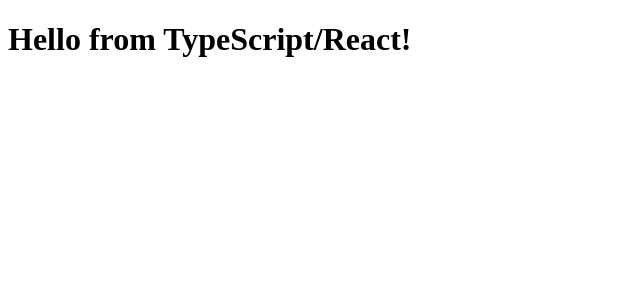
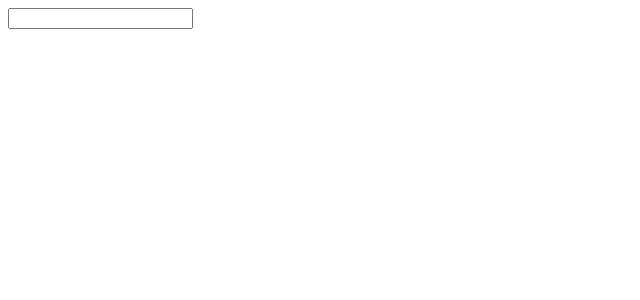
Before and after one commit to EstebanBorai/react-golang-chat, a React app in the folder client/: page / in a window 1280 px wide. Shown: the top 300 px of the page, without its empty margins (0-640 px from the left). Built offline with nearby package versions, Linux system fonts and the light colour scheme.

Commit message:
Working on Chat FE

```diff
--- /dev/null
+++ b/client/src/components/App.tsx
@@ -0,0 +1,73 @@
+import * as React from 'react';
+import { webSocket, WebSocketSubject } from 'rxjs/webSocket';
+import { Observable } from 'rxjs';
+import Chat from './Chat';
+import Login from './Login';
+
+export interface Message {
+  author: string;
+  message: string;
+}
+
+export interface Session {
+  username: string;
+  session: Observable<any>;
+  socket: WebSocketSubject<Message>;
+}
+
+const App = (): JSX.Element => {
+  const [session, setSession] = React.useState({
+    username: null,
+    session: null,
+    socket: null
+  });
+
+  const [messages, setMessages] = React.useState<Message[]>([]);
+  const [error, setError] = React.useState(null);
+  const [isDone, setDone] = React.useState(false);
+
+  const socket: WebSocketSubject<Message> = webSocket('ws://127.0.0.1:5200');
+
+  const handleNewMessage = (message: Message): boolean => {
+    setMessages([...messages, message]);
+
+    return true;
+  }
+
+  const handleError =  (err: string): void => {
+    setError(err);
+  }
+
+  const handleCompletion = (): void => {
+    setDone(true);
+  }
+
+  const handleConnect = async (username: string): Promise<void> => {
+    socket.subscribe(
+      handleNewMessage,
+      handleError,
+      handleCompletion
+    );
+
+    const newSession = socket.multiplex(
+      () => ({ subscribe: username }),
+      () => ({ unsubscribe: username }),
+      handleNewMessage
+    );
+
+    setSession({
+      ...session,
+      username,
+      session: newSession,
+      socket
+    });
+  }
+
+  if (session && session.socket) {
+    return <Chat session={session} messages={messages} />
+  }
+
+  return <Login onSubmit={handleConnect} />
+}
+
+export default App;
--- /dev/null
+++ b/client/src/components/Chat/index.tsx
@@ -0,0 +1,45 @@
+import * as React from 'react';
+import { webSocket } from 'rxjs/webSocket';
+import { Message, Session } from '../App';
+
+interface ChatProps {
+  messages: Message[];
+  session: Session;
+}
+
+const Chat = ({ messages, session }: ChatProps): JSX.Element => {
+  const [text, setText] = React.useState('');
+
+  const handleSubmit = (event: React.FormEvent<HTMLFormElement>): void => {
+    event.preventDefault();
+
+    session.socket.next({
+      author: 'me',
+      message: text
+    });
+  }
+
+  const handleChange = (event: React.ChangeEvent<HTMLInputElement>): void => {
+    setText(event.target.value);
+  }
+
+  return (
+    <section className="application-section">
+      <div>
+        <ul>
+          {
+            messages.map((message) => (
+              <li>{message.author}: {message.message}</li>
+            ))
+          }
+        </ul>
+        <form action="" onSubmit={handleSubmit}>
+          <input type="text" name="text" value={text} onChange={handleChange} />
+          <button type="submit">Send</button>
+        </form>
+      </div>
+    </section>
+  );
+}
+
+export default Chat;
--- /dev/null
+++ b/client/src/components/Login/index.tsx
@@ -0,0 +1,29 @@
+import * as React from 'react';
+
+interface LoginProps {
+  onSubmit: (username: string) => Promise<void>;
+}
+
+const Login = ({ onSubmit }: LoginProps): JSX.Element => {
+  const [username, setUsername] = React.useState('');
+
+  const handleSubmit = (event: React.FormEvent<HTMLFormElement>): void => {
+    event.preventDefault();
+
+    onSubmit(username)
+  }
+
+  const handleChange = (event: React.ChangeEvent<HTMLInputElement>): void => {
+    setUsername(event.target.value);
+  }
+
+  return (
+    <section className="application-section">
+      <form action="" onSubmit={handleSubmit}>
+        <input type="text" name="username" value={username} onChange={handleChange} />
+      </form>
+    </section>
+  );
+}
+
+export default Login;
--- a/client/src/main.tsx
+++ b/client/src/main.tsx
@@ -1,11 +1,8 @@
 import * as React from 'react';
 import * as ReactDOM from 'react-dom';
-
-const Hello = (): JSX.Element => (
-  <h1>Hello from TypeScript/React!</h1>
-);
+import App from './components/App';
 
 ReactDOM.render(
-  <Hello />,
+  <App />,
   document.getElementById('root')
 );
--- a/client/webpack.config.js
+++ b/client/webpack.config.js
@@ -67,6 +67,6 @@
   },
 
   resolve: {
-    extensions: ['.js', '.ts']
+    extensions: ['.js', '.ts', '.tsx']
   }
 };
```
